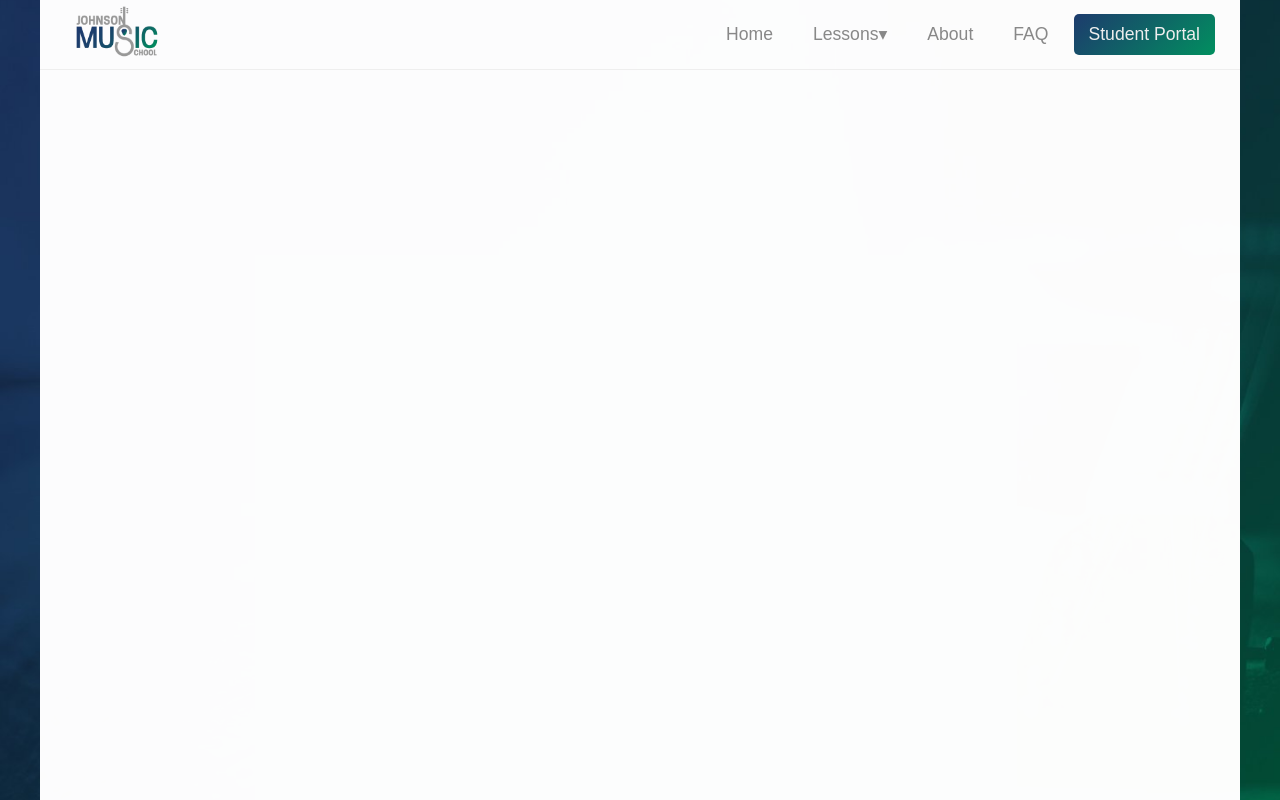
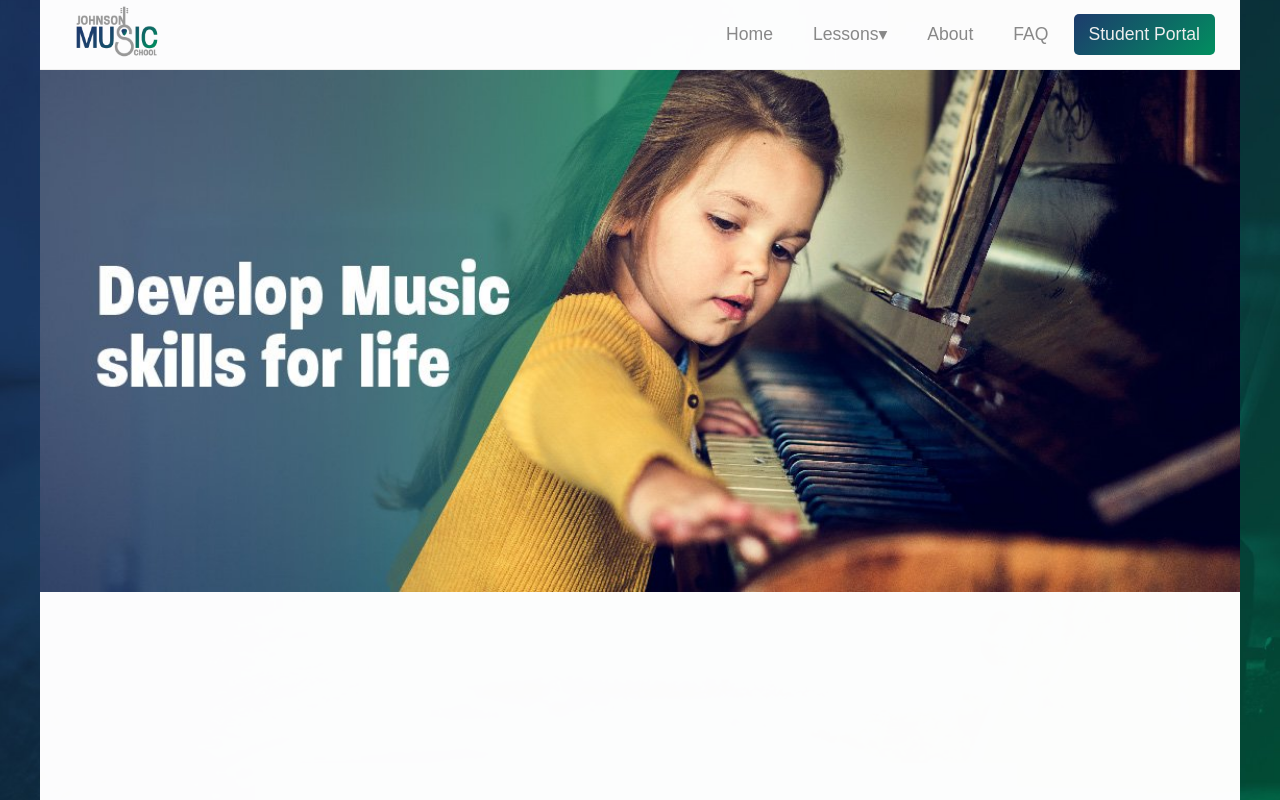
Before and after one commit to rachelktyjohnson/johnsonmusicschool, a PHP site: page / in a window 1280 px wide. Run offline with PHP 8.4, Linux system fonts and the light colour scheme; some web fonts are replaced.

Commit message:
:hammer: Featured Hero Image

```diff
--- a/css/styles.css
+++ b/css/styles.css
@@ -64,7 +64,7 @@ body {
 }
 .main-container header .main-nav ul .lessons-dropdown {
   padding: 15px;
-  background: #f4f4f4;
+  background: #fafafa;
   border-radius: 5px;
 }
 @media (min-width: 768px) {
@@ -109,12 +109,15 @@ body {
   .main-container header .main-nav ul {
     display: flex;
     flex-direction: row;
-    padding-bottom: 0px;
+    padding-bottom: 0;
   }
 }
 .main-container header .main-nav ul .lessons-nav {
   display: flex;
   flex-direction: column;
 }
+.main-container main .feature-image img {
+  width: 100%;
+}
 
 /*# sourceMappingURL=styles.css.map */
--- a/index.php
+++ b/index.php
@@ -2,7 +2,7 @@
     <head>
         <meta charset="utf-8">
         <meta http-equiv="X-UA-Compatible" content="IE=edge,chrome=1">
-        <title></title>
+        <title>Johnson Music School</title>
         <meta name="description" content="Tailored private guitar, bass, piano, ukulele, drums lessons">
         <meta name="viewport" content="width=device-width">
 
@@ -38,7 +38,15 @@
 
           </nav>
         </header>
+        <main>
+          <div class="feature-image">
+            <?php
+              $sliderImage = rand(1,3);
+            ?>
+            <img src="img/slider-<?= $sliderImage; ?>.jpg" />
+          </div>
 
+        </main>
 
 
       </div>
--- a/scss/styles.scss
+++ b/scss/styles.scss
@@ -1,4 +1,5 @@
 @import 'mixins';
+
 * {
   padding: 0;
   margin: 0;
@@ -20,94 +21,113 @@ body {
   margin: 0 auto;
   height: 100vh;
 
-header{
-  display:flex;
-  flex-direction:column;
-  border-bottom:1px #eee solid;
-  @include tablet{
-    flex-direction:row;
+  header {
+    display: flex;
+    flex-direction: column;
+    border-bottom: 1px #eee solid;
+    @include tablet {
+      flex-direction: row;
       justify-content: space-between;
-    padding:0 20px;
+      padding: 0 20px;
     }
-  .pre-nav{
-    display:flex;
-    flex-direction:row;
+
+    .pre-nav {
+      display: flex;
+      flex-direction: row;
       justify-content: space-between;
       align-items: center;
-    padding:0 20px 0 10px;
-    img{
-      height:65px;
+      padding: 0 20px 0 10px;
+
+      img {
+        height: 65px;
       }
-    span{
-      font-size:2rem;
-      @include tablet{
-        display:none;
+
+      span {
+        font-size: 2rem;
+        @include tablet {
+          display: none;
         }
       }
     }
-  .main-nav{
-    display:flex;
+
+    .main-nav {
+      display: flex;
       align-items: center;
       justify-content: center;
-    ul{
-      display:flex;
-      flex-direction:column;
+
+      ul {
+        display: flex;
+        flex-direction: column;
         list-style: none;
         align-items: center;
-      text-align:center;
-      padding-bottom:30px;
-      .lessons-dropdown{
-        @include tablet{
+        text-align: center;
+        padding-bottom: 30px;
+
+        .lessons-dropdown {
+          @include tablet {
             flex-direction: column;
             position: absolute;
-          margin-top:20px;
-          margin-left:-13px;
+            margin-top: 20px;
+            margin-left: -13px;
           }
-        padding:15px;
-        background:#f4f4f4;
-        border-radius:5px;
-      }
-      li{
-        margin:5px;
-        &.portal{
-          background-image:linear-gradient(135deg, #1d3b6d,#018f5f);
-          border-radius:5px;
-          transition:transform 0.2s;
-          padding:10px 0;
-          a{
-            color:#eee !important;
+          padding: 15px;
+          background: #fafafa;
+          border-radius: 5px;
         }
 
-          &:hover{
-            transform:scale(1.05);
+        li {
+          margin: 5px;
+
+          &.portal {
+            background-image: linear-gradient(135deg, #1d3b6d,#018f5f);
+            border-radius: 5px;
+            transition: transform 0.2s;
+            padding: 10px 0;
+
+            a {
+              color: #eee !important;
+            }
+
+            &:hover {
+              transform: scale(1.05);
             }
           }
-        a{
-          font-size:2rem;
-          padding:10px 15px;
+
+          a {
+            font-size: 2rem;
+            padding: 10px 15px;
             text-decoration: none;
-          color:#888;
+            color: #888;
+            @include tablet {
+              font-size: 1.1rem;
+              transition: color 0.2s;
 
-          @include tablet{
-            font-size:1.1rem;
-            transition:color 0.2s;
-            &:hover{
-              color:#333;
+              &:hover {
+                color: #333;
               }
             }
           }
         }
-      @include tablet{
-        display:flex;
+        @include tablet {
+          display: flex;
           flex-direction: row;
-        padding-bottom:0px;
+          padding-bottom: 0;
         }
-      .lessons-nav{
-        display:flex;
+
+        .lessons-nav {
+          display: flex;
           flex-direction: column;
         }
       }
     }
   }
 
+  main {
+    .feature-image{
+      img{
+        width:100%;
       }
+
+    }
+  }
+}
```
Also changed, not shown: favicon.ico (added), img/slider-1.png (deleted), img/slider-2.png (deleted), img/slider-3.png (deleted), 1 other file. Lines whose indentation alone changed are shown as unchanged.
